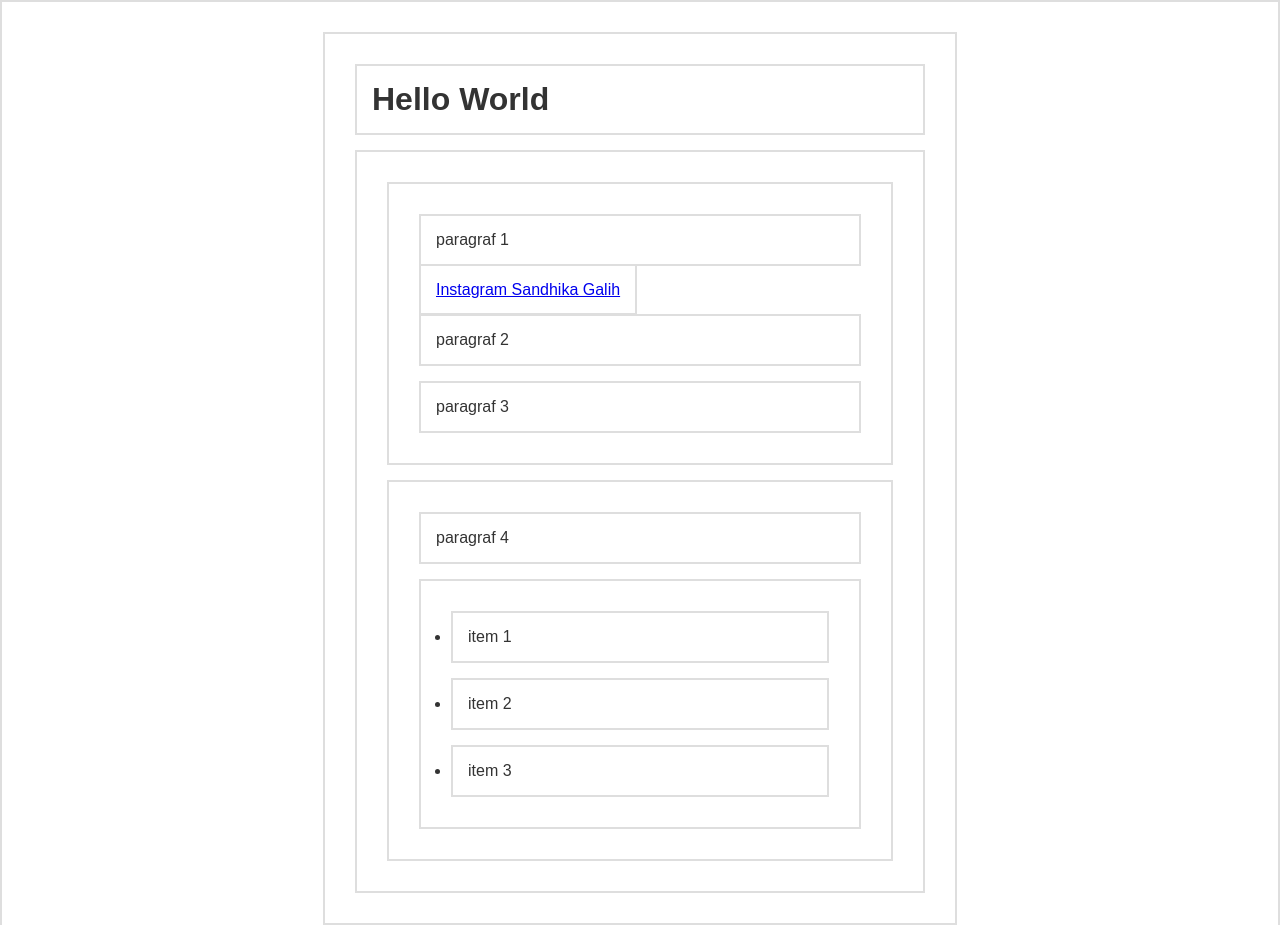
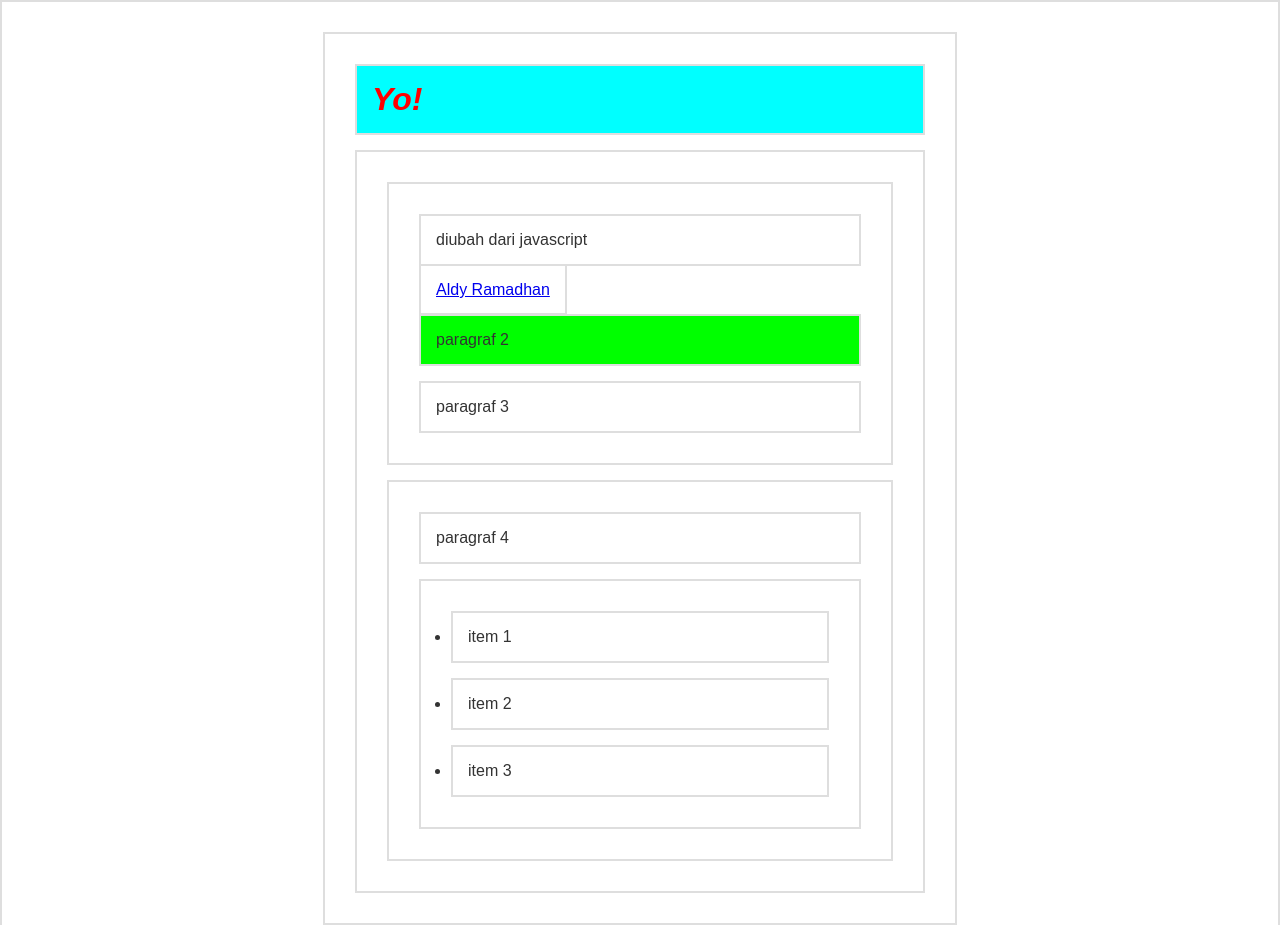
Before and after one commit to hidetoraldy/javascript-DOM, a plain HTML site: page 3. DOM Selection/index.html in a window 1280 px wide. Shown: the top 925 px of the page. Drawn offline with Linux system fonts and the light colour scheme.

Commit message:
complete script.js

```diff
--- a/3. DOM Selection/index.html
+++ b/3. DOM Selection/index.html
@@ -27,7 +27,7 @@
   <div id="container">
       <section id="a">
           <p class="p1">paragraf 1</p>
-          <a href="http://instagram.com/sandhikagalih">Instagram Sandhika Galih</a>
+          <a href="https://hidetoraldy.github.io">Aldy Ramadhan</a>
           <p class="p2">paragraf 2</p>
           <p class="p3">paragraf 3</p>
       </section>
--- a/3. DOM Selection/script.js
+++ b/3. DOM Selection/script.js
@@ -0,0 +1,18 @@
+//! DOM SELECTION
+//* document.getElementById() -> hanya bisa menangkap 1 element
+const judul = document.getElementById('judul');
+judul.style.color = 'red';
+judul.style.backgroundColor = 'cyan';
+judul.innerHTML = 'Yo!';
+
+//* document.getElementsByTagName() -> menangkap banyak element(HTMLCollection)
+const p = document.getElementsByTagName('p');
+p[1].style.backgroundColor = 'lime';
+
+const h1 = document.getElementsByTagName('h1')[0];
+h1.style.fontStyle = 'italic';
+
+//* document.getElementsByClassName()
+// HTMLCollection
+const p1 = document.getElementsByClassName('p1');
+p1[0].innerHTML = 'diubah dari javascript';
```
